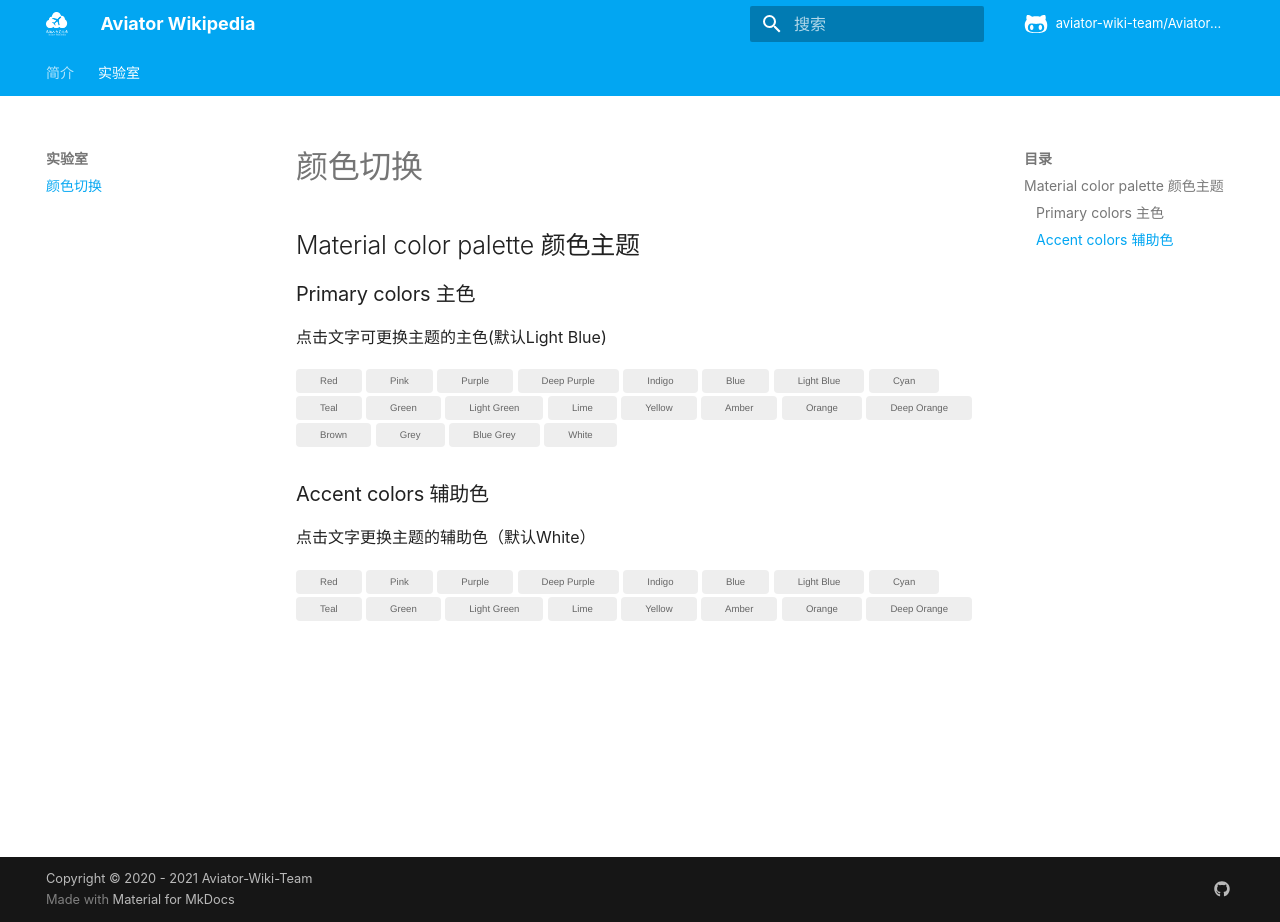
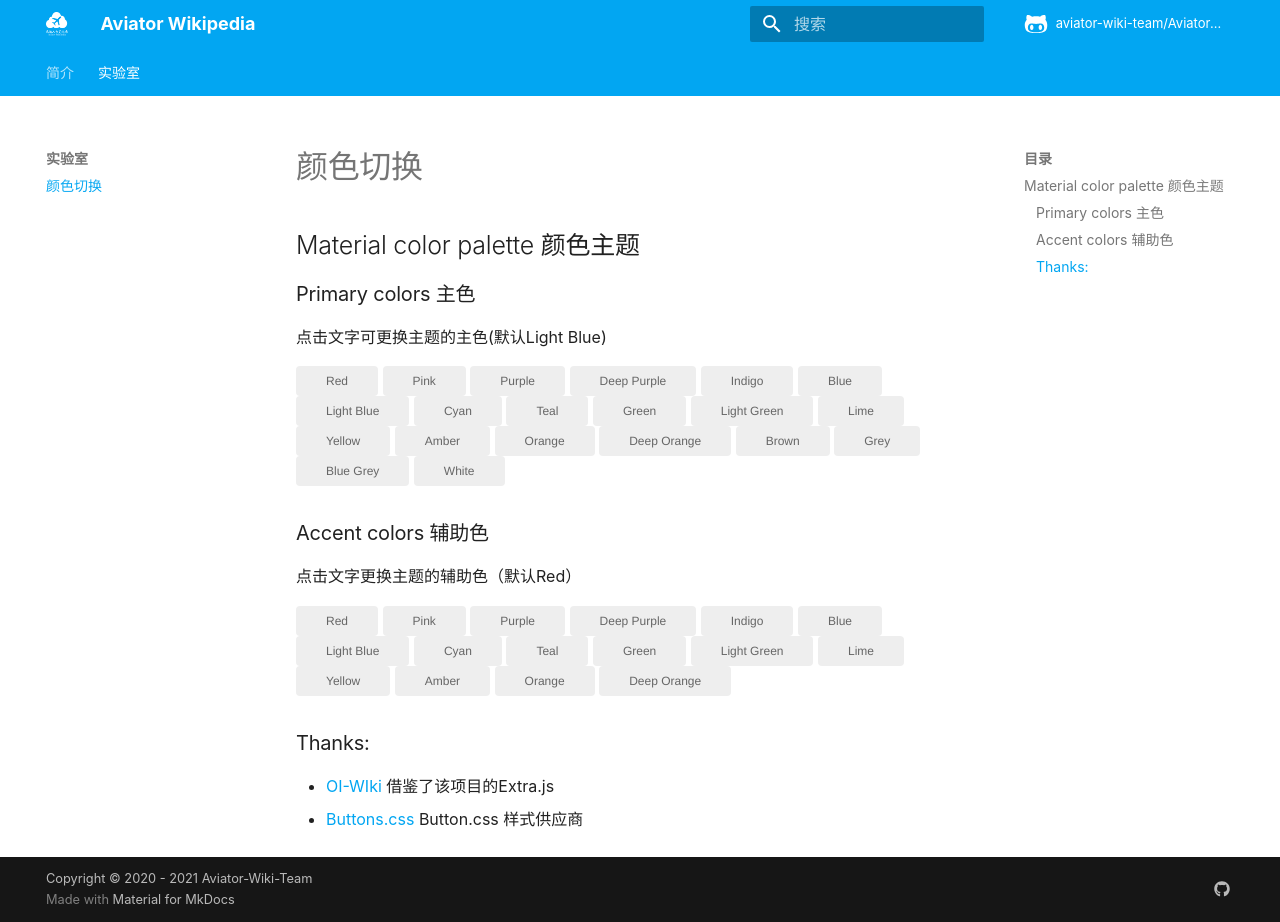
Before and after one commit to aviator-wiki-team/Aviator-Wiki, an MkDocs documentation site: the page built from docs/lab/test-color.md, in a window 1280 px wide and 922 px high. Built offline with MkDocs 1.6.1 and Material for MkDocs 9.7.7, drawn with Linux system fonts in a browser that asks for light colours; some web fonts are replaced; comment, search, counter and statistics services are not loaded.

Commit message:
Update test-color.md

```diff
--- a/docs/lab/test-color.md
+++ b/docs/lab/test-color.md
@@ -5,26 +5,26 @@
 点击文字可更换主题的主色(默认Light Blue)
 
 <div id="color-button">
-<button class="button button-rounded button-tiny" data-md-color-primary="red">Red</button>
-<button class="button button-rounded button-tiny" data-md-color-primary="pink">Pink</button>
-<button class="button button-rounded button-tiny" data-md-color-primary="purple">Purple</button>
-<button class="button button-rounded button-tiny" data-md-color-primary="deep-purple">Deep Purple</button>
-<button class="button button-rounded button-tiny" data-md-color-primary="indigo">Indigo</button>
-<button class="button button-rounded button-tiny" data-md-color-primary="blue">Blue</button>
-<button class="button button-rounded button-tiny" data-md-color-primary="light-blue">Light Blue</button>
-<button class="button button-rounded button-tiny" data-md-color-primary="cyan">Cyan</button>
-<button class="button button-rounded button-tiny" data-md-color-primary="teal">Teal</button>
-<button class="button button-rounded button-tiny" data-md-color-primary="green">Green</button>
-<button class="button button-rounded button-tiny" data-md-color-primary="light-green">Light Green</button>
-<button class="button button-rounded button-tiny" data-md-color-primary="lime">Lime</button>
-<button class="button button-rounded button-tiny" data-md-color-primary="yellow">Yellow</button>
-<button class="button button-rounded button-tiny" data-md-color-primary="amber">Amber</button>
-<button class="button button-rounded button-tiny" data-md-color-primary="orange">Orange</button>
-<button class="button button-rounded button-tiny" data-md-color-primary="deep-orange">Deep Orange</button>
-<button class="button button-rounded button-tiny" data-md-color-primary="brown">Brown</button>
-<button class="button button-rounded button-tiny" data-md-color-primary="grey">Grey</button>
-<button class="button button-rounded button-tiny" data-md-color-primary="blue-grey">Blue Grey</button>
-<button class="button button-rounded button-tiny" data-md-color-primary="white">White</button>
+<button class="button button-rounded button-small" data-md-color-primary="red">Red</button>
+<button class="button button-rounded button-small" data-md-color-primary="pink">Pink</button>
+<button class="button button-rounded button-small" data-md-color-primary="purple">Purple</button>
+<button class="button button-rounded button-small" data-md-color-primary="deep-purple">Deep Purple</button>
+<button class="button button-rounded button-small" data-md-color-primary="indigo">Indigo</button>
+<button class="button button-rounded button-small" data-md-color-primary="blue">Blue</button>
+<button class="button button-rounded button-small" data-md-color-primary="light-blue">Light Blue</button>
+<button class="button button-rounded button-small" data-md-color-primary="cyan">Cyan</button>
+<button class="button button-rounded button-small" data-md-color-primary="teal">Teal</button>
+<button class="button button-rounded button-small" data-md-color-primary="green">Green</button>
+<button class="button button-rounded button-small" data-md-color-primary="light-green">Light Green</button>
+<button class="button button-rounded button-small" data-md-color-primary="lime">Lime</button>
+<button class="button button-rounded button-small" data-md-color-primary="yellow">Yellow</button>
+<button class="button button-rounded button-small" data-md-color-primary="amber">Amber</button>
+<button class="button button-rounded button-small" data-md-color-primary="orange">Orange</button>
+<button class="button button-rounded button-small" data-md-color-primary="deep-orange">Deep Orange</button>
+<button class="button button-rounded button-small" data-md-color-primary="brown">Brown</button>
+<button class="button button-rounded button-small" data-md-color-primary="grey">Grey</button>
+<button class="button button-rounded button-small" data-md-color-primary="blue-grey">Blue Grey</button>
+<button class="button button-rounded button-small" data-md-color-primary="white">White</button>
 </div>
 
 <script>
@@ -39,25 +39,25 @@
 
 ### Accent colors 辅助色
 
-点击文字更换主题的辅助色（默认White）
+点击文字更换主题的辅助色（默认Red）
 
 <div id="color-button">
-<button class="button button-rounded button-tiny" data-md-color-accent="red">Red</button>
-<button class="button button-rounded button-tiny" data-md-color-accent="pink">Pink</button>
-<button class="button button-rounded button-tiny" data-md-color-accent="purple">Purple</button>
-<button class="button button-rounded button-tiny" data-md-color-accent="deep-purple">Deep Purple</button>
-<button class="button button-rounded button-tiny" data-md-color-accent="indigo">Indigo</button>
-<button class="button button-rounded button-tiny" data-md-color-accent="blue">Blue</button>
-<button class="button button-rounded button-tiny" data-md-color-accent="light-blue">Light Blue</button>
-<button class="button button-rounded button-tiny" data-md-color-accent="cyan">Cyan</button>
-<button class="button button-rounded button-tiny" data-md-color-accent="teal">Teal</button>
-<button class="button button-rounded button-tiny" data-md-color-accent="green">Green</button>
-<button class="button button-rounded button-tiny" data-md-color-accent="light-green">Light Green</button>
-<button class="button button-rounded button-tiny" data-md-color-accent="lime">Lime</button>
-<button class="button button-rounded button-tiny" data-md-color-accent="yellow">Yellow</button>
-<button class="button button-rounded button-tiny" data-md-color-accent="amber">Amber</button>
-<button class="button button-rounded button-tiny" data-md-color-accent="orange">Orange</button>
-<button class="button button-rounded button-tiny" data-md-color-accent="deep-orange">Deep Orange</button>
+<button class="button button-rounded button-small" data-md-color-accent="red">Red</button>
+<button class="button button-rounded button-small" data-md-color-accent="pink">Pink</button>
+<button class="button button-rounded button-small" data-md-color-accent="purple">Purple</button>
+<button class="button button-rounded button-small" data-md-color-accent="deep-purple">Deep Purple</button>
+<button class="button button-rounded button-small" data-md-color-accent="indigo">Indigo</button>
+<button class="button button-rounded button-small" data-md-color-accent="blue">Blue</button>
+<button class="button button-rounded button-small" data-md-color-accent="light-blue">Light Blue</button>
+<button class="button button-rounded button-small" data-md-color-accent="cyan">Cyan</button>
+<button class="button button-rounded button-small" data-md-color-accent="teal">Teal</button>
+<button class="button button-rounded button-small" data-md-color-accent="green">Green</button>
+<button class="button button-rounded button-small" data-md-color-accent="light-green">Light Green</button>
+<button class="button button-rounded button-small" data-md-color-accent="lime">Lime</button>
+<button class="button button-rounded button-small" data-md-color-accent="yellow">Yellow</button>
+<button class="button button-rounded button-small" data-md-color-accent="amber">Amber</button>
+<button class="button button-rounded button-small" data-md-color-accent="orange">Orange</button>
+<button class="button button-rounded button-small" data-md-color-accent="deep-orange">Deep Orange</button>
 </div>
 
 <script>
@@ -72,3 +72,8 @@
   // #758
   document.getElementsByClassName('md-nav__title')[1].click()
 </script>
+
+### Thanks:
+
+- [OI-WIki](https://oi-wiki.org) 借鉴了该项目的Extra.js
+- [Buttons.css](https://unicorn-ui.com/buttons/) Button.css 样式供应商
```
